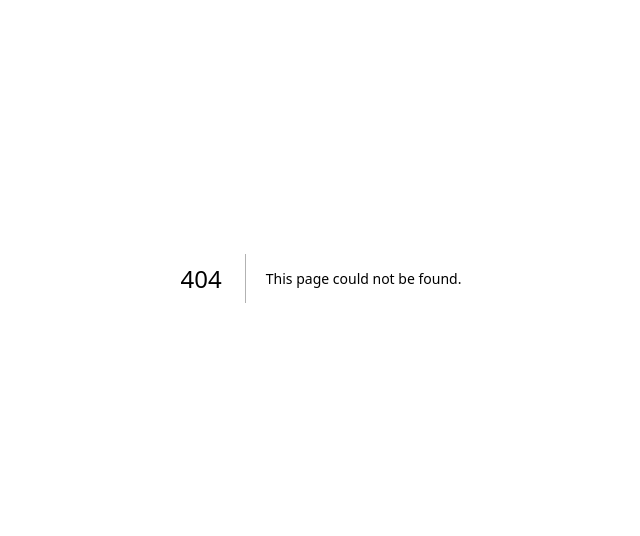
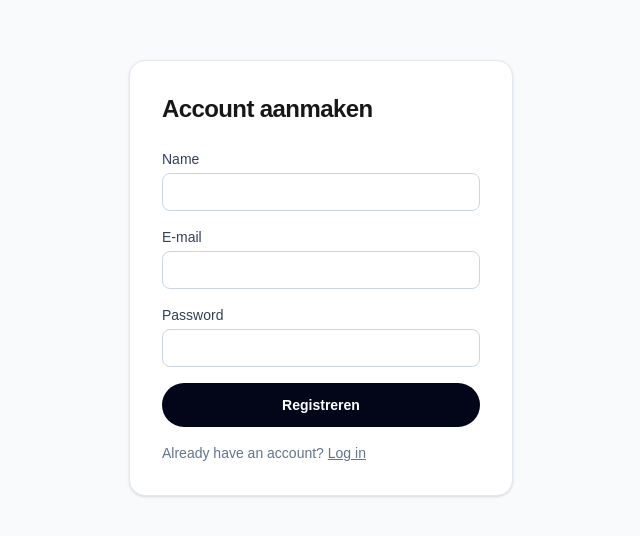
Before and after one commit to Lito00356/applicant, a Next.js app: page /register in a window 1280 px wide. Before the commit this address had no page. Shown: the part 122-658 px from the top of the page, without its empty margins (319-959 px from the left). Built offline with nearby package versions, Linux system fonts and the light colour scheme.

Commit message:
addid a register function

```diff
--- /dev/null
+++ b/src/app/components/auth/RegisterForm.tsx
@@ -0,0 +1,65 @@
+"use client";
+
+import Link from "next/link";
+import { useActionState } from "react";
+import { register } from "@/src/app/lib/actions/auth";
+
+const RegisterForm = () => {
+  const [state, formAction, isPending] = useActionState(register, null);
+
+  return (
+    <form action={formAction} className="flex flex-col gap-4">
+      <label className="flex flex-col gap-1 text-sm font-medium text-slate-700">
+        Name
+        <input
+          name="name"
+          type="text"
+          required
+          defaultValue={state?.name}
+          className="rounded-lg border border-slate-300 px-3 py-2"
+        />
+      </label>
+
+      <label className="flex flex-col gap-1 text-sm font-medium text-slate-700">
+        E-mail
+        <input
+          name="email"
+          type="email"
+          required
+          defaultValue={state?.email}
+          className="rounded-lg border border-slate-300 px-3 py-2"
+        />
+      </label>
+
+      <label className="flex flex-col gap-1 text-sm font-medium text-slate-700">
+        Password
+        <input
+          name="password"
+          type="password"
+          required
+          minLength={8}
+          className="rounded-lg border border-slate-300 px-3 py-2"
+        />
+      </label>
+
+      {state?.error && <p className="text-sm text-red-600">{state.error}</p>}
+
+      <button
+        type="submit"
+        disabled={isPending}
+        className="rounded-full bg-slate-950 px-5 py-3 text-sm font-semibold text-white disabled:opacity-50"
+      >
+        {isPending ? "Bezig..." : "Registreren"}
+      </button>
+
+      <p className="text-sm text-slate-500">
+        Already have an account?{" "}
+        <Link href="/login" className="underline">
+          Log in
+        </Link>
+      </p>
+    </form>
+  );
+};
+
+export default RegisterForm;
--- /dev/null
+++ b/src/app/lib/actions/auth.ts
@@ -0,0 +1,42 @@
+"use server";
+
+import bcrypt from "bcrypt";
+import { redirect } from "next/navigation";
+import { db } from "@/src/app/lib/db";
+import { createSession } from "@/src/app/lib/session";
+import { RegisterState } from "@/src/app/lib/types";
+
+export async function register(prevState: RegisterState, formData: FormData): Promise<RegisterState> {
+  const name = String(formData.get("name") ?? "").trim();
+  const email = String(formData.get("email") ?? "")
+    .trim()
+    .toLowerCase();
+  const password = String(formData.get("password") ?? "");
+
+  if (!name || !email || !password) {
+    return { error: "Fill in all fields please", name, email };
+  }
+
+  if (!email.includes("@")) {
+    return { error: "Not a valid email.", name, email };
+  }
+
+  if (password.length < 3) {
+    return { error: "Password needs to be longer than 3 characters", name, email };
+  }
+
+  const existingUser = await db("user").where({ email }).first();
+  if (existingUser) {
+    return { error: "User already exists", name, email };
+  }
+
+  const passwordHash = await bcrypt.hash(password, 10);
+  const [userId] = await db("users").insert({
+    name,
+    email,
+    password_hash: passwordHash,
+  });
+
+  await createSession(userId);
+  redirect("/");
+}
--- /dev/null
+++ b/src/app/lib/session.ts
@@ -0,0 +1,26 @@
+import { db } from "@/src/app/lib/db";
+import { randomBytes } from "crypto";
+import { cookies } from "next/headers";
+
+const SESSION_COOKIE = "session";
+const SESSION_DURATION_MS = 7 * 24 * 60 * 60 * 1000;
+
+export async function createSession(userId: number): Promise<void> {
+  const token = randomBytes(32).toString("hex");
+  const expiresAt = Date.now() + SESSION_DURATION_MS;
+
+  await db("sessions").insert({
+    id: token,
+    user_id: userId,
+    expires_at: expiresAt,
+  });
+
+  const cookieStore = await cookies();
+  cookieStore.set(SESSION_COOKIE, token, {
+    httpOnly: true,
+    secure: process.env.NODE_ENV === "production",
+    sameSite: "lax",
+    path: "/",
+    expires: new Date(expiresAt),
+  });
+}
--- /dev/null
+++ b/src/app/register/page.tsx
@@ -0,0 +1,12 @@
+import RegisterForm from "@/src/app/components/auth/RegisterForm";
+
+export default function RegisterPage() {
+  return (
+    <main className="flex min-h-screen items-center justify-center bg-slate-50 px-4">
+      <div className="w-full max-w-sm rounded-2xl border border-slate-200 bg-white p-8 shadow-sm">
+        <h1 className="mb-6 text-2xl font-semibold tracking-tight">Account aanmaken</h1>
+        <RegisterForm />
+      </div>
+    </main>
+  );
+}
```
Also changed, not shown: src/app/lib/sessions.ts (deleted).
